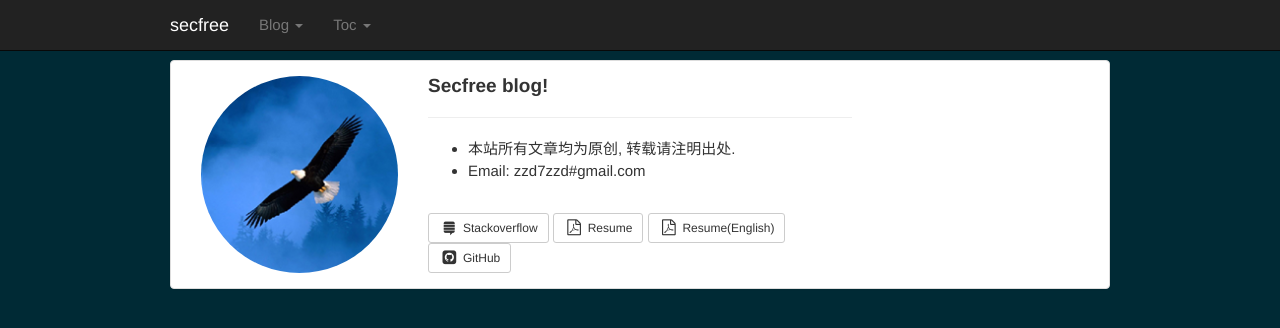
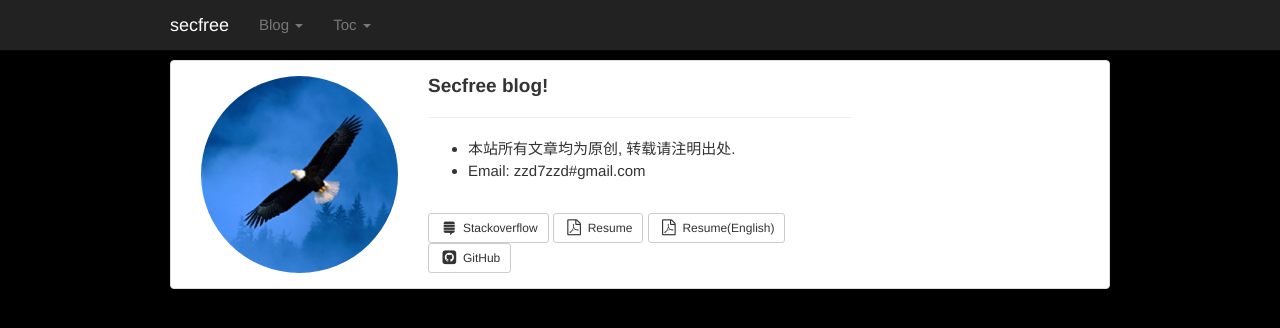
Before and after one commit to secfree/secfree.github.io, a Jekyll site: the page built from index.md, in a window 1280 px wide. Shown: the top 328 px of the page. Built offline with Jekyll 4.4.1, drawn with Linux system fonts in a browser that asks for light colours; nearby versions of some CDN libraries.

Commit message:
Change background color to black

```diff
--- a/css/custom.css
+++ b/css/custom.css
@@ -2,7 +2,7 @@ html,
 body {
     height: 100%;
     /* background:url('../images/bg.jpg'); */
-    background-color: #002a35;
+    background-color: black;
     background-size: cover;
     /* The html and body elements cannot have any padding or margin. */
 }
```
